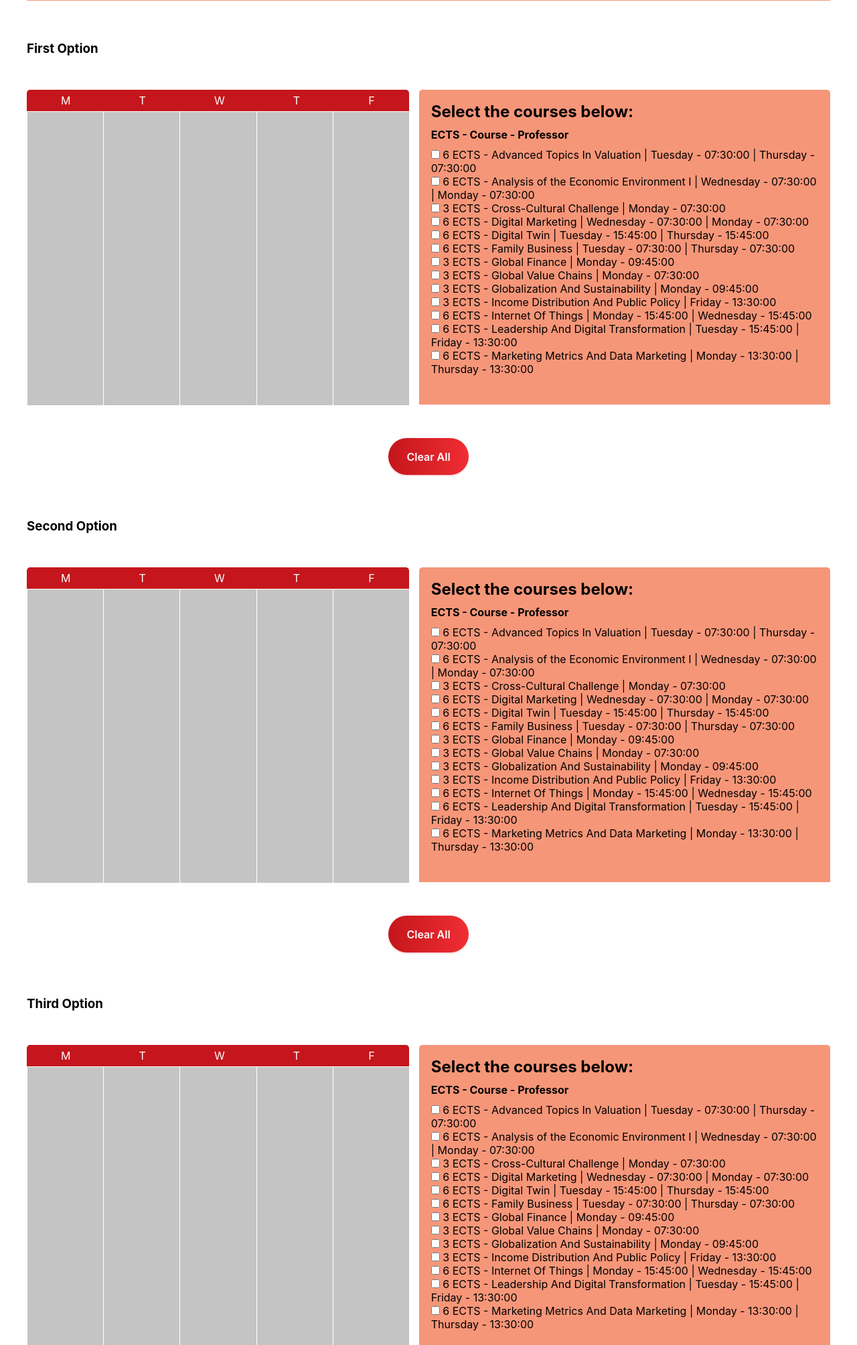
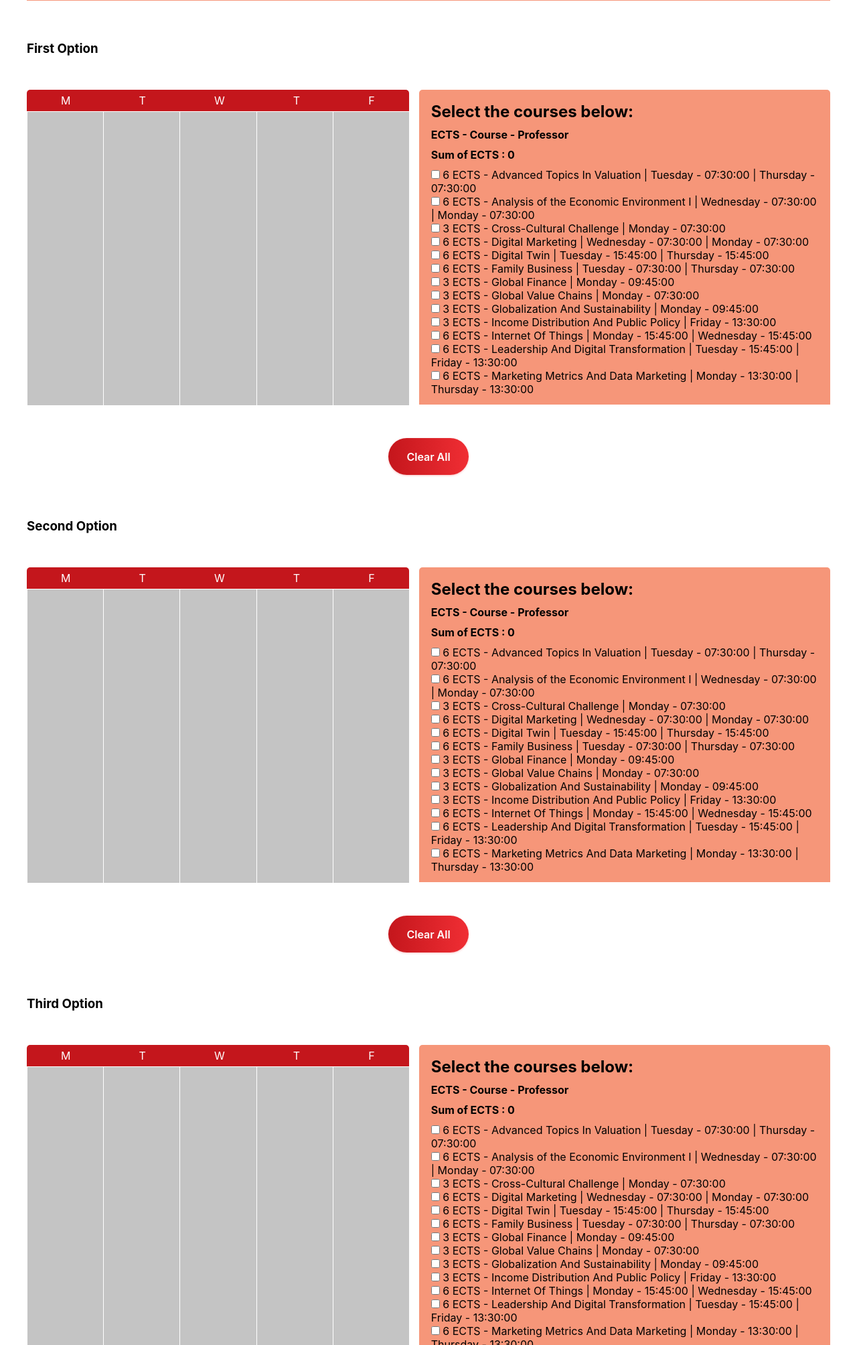
Before and after one commit to Insper/Projeto-Internacional, a Django app: page / in a window 1280 px wide. Shown: the part 1115-3123 px from the top of the page at 67% size. Run offline with Django 3.2, Linux system fonts and the light colour scheme; data comes from the database, SQL or seed files in the repository; some libraries are stand-ins or nearby versions.

Commit message:
ECTs sum

```diff
--- a/inputs/static/inputs/script/input.js
+++ b/inputs/static/inputs/script/input.js
@@ -24,7 +24,6 @@ var options = {
     // Saturday: [],
   },
 };
-
 
 function createBox(course, date, rowOption) {
   var courseId = course.split(". ")[0];
@@ -73,7 +72,6 @@ function updateBox() {
 }
 
 function checkInput(e, courseId, course, dateInfo, rowOption, ects) {
-
   const stringDate = JSON.stringify(dateInfo);
 
   var dates = stringDate.split("<CourseDate: ").map((e) => e.split(">")[0]);
@@ -104,10 +102,10 @@ function checkInput(e, courseId, course, dateInfo, rowOption, ects) {
       if (sameDate.length || sameDateOtherDate.length) {
         // alert("Date Conflict!");
         Swal.fire(
-          'Oops...',
-          'You can not select classes that are simultaneous!',
-          'error'
-        )
+          "Oops...",
+          "You can not select classes that are simultaneous!",
+          "error"
+        );
         e.checked = false;
         break;
       } else {
@@ -115,7 +113,7 @@ function checkInput(e, courseId, course, dateInfo, rowOption, ects) {
           id: idName,
           course: course,
           date: date,
-          ects: ects
+          ects: ects,
         });
 
         // reorder the array by date
@@ -141,32 +139,45 @@ function clearOptions(rowOption, idCheckbox) {
   updateBox();
 }
 
-function sumEcts(rowOption, idCheckbox){
+function sumEcts(rowOption, idCheckbox) {
   var dict = {};
-  for (var day in options[rowOption]){
-    for (var course in options[rowOption][day]){
+  for (var day in options[rowOption]) {
+    for (var course in options[rowOption][day]) {
       let curso = options[rowOption][day][course]["course"];
-      let ects = options[rowOption][day][course]["ects"]
-      if(!(curso in dict)){
+      let ects = options[rowOption][day][course]["ects"];
+      if (!(curso in dict)) {
         dict[curso] = ects;
       }
     }
   }
 
   var somaEcts = 0;
-  for (var key in dict){
-    somaEcts+= parseInt(dict[key]);
+  for (var key in dict) {
+    somaEcts += parseInt(dict[key]);
   }
 
-  console.log("Sum of ECTS: ", somaEcts)
-
-  // var h4 = document.createElement("h4");
-  // var text = document.createTextNode("Sum of ECTS: " + [somaECTS]);
-  // h4.appendChild(text);
-  // var element = document.getElementsByClassName("coursesBox");
-  // element.appendChild(h4);
+  var p = document.getElementsByClassName(`sumEcts ${rowOption}`);
+  p[0].innerHTML = "Sum of ECTS: " + somaEcts;
 }
 
-function updateSum(){
+// function that refresh p tag value with ECTs sum
+function refreshEcts(rowOption, idCheckbox) {
+  var dict = {};
+  for (var day in options[rowOption]) {
+    for (var course in options[rowOption][day]) {
+      let curso = options[rowOption][day][course]["course"];
+      let ects = options[rowOption][day][course]["ects"];
+      if (!(curso in dict)) {
+        dict[curso] = ects;
+      }
+    }
+  }
 
+  var somaEcts = 0;
+  for (var key in dict) {
+    somaEcts += parseInt(dict[key]);
+  }
+
+  var p = document.getElementsByClassName("sumEcts");
+  p[0].innerHTML = "Sum of ECTS: " + somaEcts;
 }
--- a/inputs/templates/inputs/index.html
+++ b/inputs/templates/inputs/index.html
@@ -90,7 +90,7 @@
       <div class="coursesBox">
         <h1>Select the courses below:</h1>
         <h4>ECTS - Course - Professor</h4>
-        <!-- <h4> Sum of ECTS :  </h4> -->
+        <h4 class="sumEcts rowOption1"> Sum of ECTS :  0</h4>
         <div class='inputList'>
           {%for course in courses %}
           <div>
@@ -147,6 +147,7 @@
       <div class="coursesBox">
         <h1>Select the courses below:</h1>
         <h4>ECTS - Course - Professor</h4>
+        <h4 class="sumEcts rowOption2"> Sum of ECTS :  0</h4>
 
         <div class='inputList'>
           {%for course in courses %}
@@ -203,6 +204,8 @@
       <div class="coursesBox">
         <h1>Select the courses below:</h1>
         <h4>ECTS - Course - Professor</h4>
+        <h4 class="sumEcts rowOption3"> Sum of ECTS :  0</h4>
+
 
         <div class='inputList'>
           {%for course in courses %}
```
